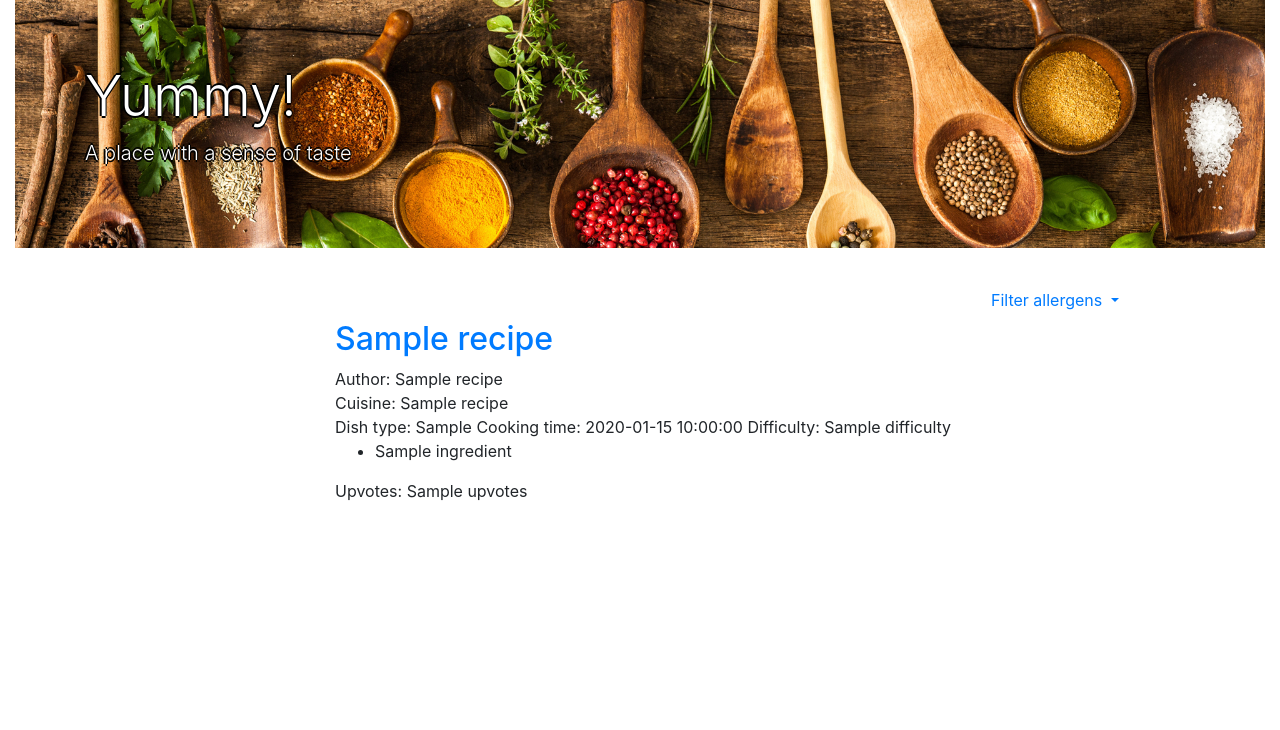
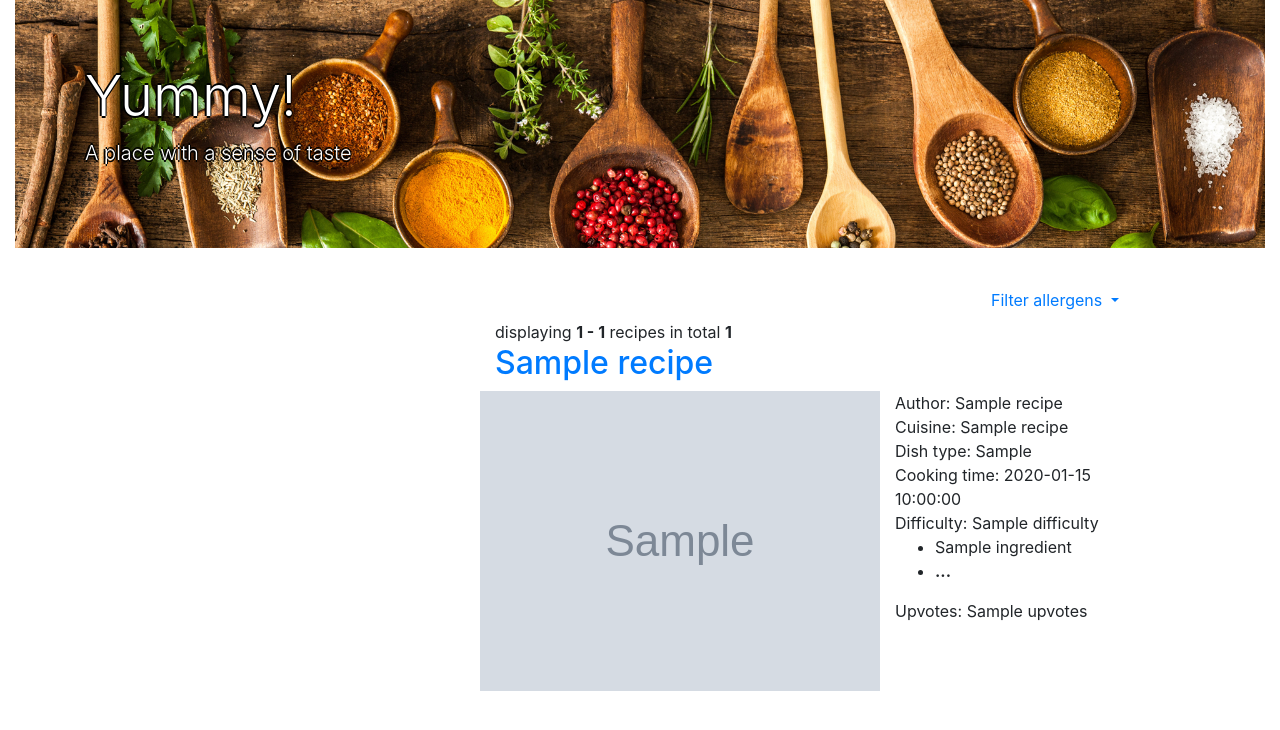
Before and after one commit to kajamiko/cookbook, a Flask app: page / in a window 1280 px wide. Shown: the part 57-787 px from the top of the page. Run offline with Flask 2, Linux system fonts and the light colour scheme; grey boxes marked "Sample" are stand-in pictures; a database or web service that is not in the repository returns one stand-in record (values such as "Sample title"); some libraries are stand-ins or nearby versions.

Commit message:
added pagination and fixed recipes view issues

```diff
--- a/run.py
+++ b/run.py
@@ -6,6 +6,8 @@ from flask_pymongo import PyMongo
 from secret import db_name, uri_str, secret_key
 import datetime
 import re
+from flask import Blueprint
+from flask_paginate import Pagination, get_page_parameter
 
 
 app = Flask(__name__)
@@ -65,8 +67,13 @@ def exclude_query(ready_string):
 def get_recipes(cuisine_name="", dish_name="", query=""):
     """This function takes optional arguments to pass a query to the database, or if none, it just gets all the recipes
     """
+
+    query_db = ""
+    if (query):
+        query_db = {"$text": {"$search": query }}
+    page = request.args.get(get_page_parameter(), type=int, default=1)
+
     allergens = ""
-
     if(cuisine_name):
         recipes = mongo.db.recipes.find({"cuisine_name": cuisine_name})
 
@@ -86,12 +93,19 @@ def get_recipes(cuisine_name="", dish_name="", query=""):
             #print(allergens)
             recipes = exclude_query(allergens)
         else:
-            recipes = mongo.db.recipes.find()
+            if(query_db != ""):
+                recipes = mongo.db.recipes.find(query_db)
+            else:
+                recipes = mongo.db.recipes.find()
 
     recipes.sort('upvotes', pymongo.DESCENDING)
+    pagination = Pagination(page=page, total=recipes.count(),
+    record_name='recipes',per_page=5,
+    css_framework="bootstrap4")
 
     return render_template("recipes.html",
-    recipes=recipes)
+        recipes=recipes,
+        pagination=pagination,)
 
 @app.route('/register', methods=["GET", "POST"])
 def register():
--- a/templates/base.html
+++ b/templates/base.html
@@ -11,8 +11,9 @@
                     background-size: cover;
                     color: white;
                     text-shadow: -2px 0 black, 0 2px black, 1px 0 black, 0 -2px black;
+                    font-size: 2em;
+                    }
 
-                    }
          </style>
     </head>
 
@@ -60,7 +61,7 @@
 
         <div class="container-fluid">
             <div class="jumbotron jumbotron-fluid" id="jumbo">
-                <div class="container"  >
+                <div class="container" id="text" >
                     <h1 class="display-4">Yummy!</h1>
                     <p class="lead">A place with a sense of taste</p>
                 </div>
--- a/templates/recipes.html
+++ b/templates/recipes.html
@@ -43,34 +43,43 @@
         </div>
     </div>
 </div>
+<div class="row justify-content-center">
+<div class="col-md-3"></div>
+<div class="col-md-6">
+{{ pagination.info }}
+{{ pagination.links }}
+        {% for recipe in recipes %}
 
+       <a href="{{ url_for('show_recipe', recipe_id=recipe._id) }}" ><h2> {{ recipe.recipe_name }} </h2></a>
        <div class="row">
-    <div class="col-md-3"></div>
+           <img  width="400" height="300"src="{{ recipe.image_url }}" alt="recipe image"></img>
+           <div class="col">Author: {{ recipe.author_name }}
+                          <br>
+                        Cuisine: {{ recipe.cuisine_name }}
+                        <br>
+                        Dish type: {{ recipe.dish_type }}
+                        <br>
+                       Cooking time: {{ recipe.cooking_time }}
+                       <br>
+                       Difficulty:  {{ recipe.difficulty }}
 
-     <div class="col-md-9 justify-content-center">
-        {% for recipe in recipes %}
-<!-- Here, there will be a link to a separate recipe view -->
-       <a href="{{ url_for('show_recipe', recipe_id=recipe._id) }}" ><h2> {{ recipe.recipe_name }} </h2></a>
-       <span>Author: {{ recipe.author_name }}</span>
-       <br>
-       <span>Cuisine: {{ recipe.cuisine_name }}</span>
-       <br>
-       <span>Dish type: {{ recipe.dish_type }}</span>
-       <span>Cooking time: {{ recipe.cooking_time }} </span><span>Difficulty:  {{ recipe.difficulty }}</span>
                         <ul>
                             <!--And this makes jinja display only 3 first ingredients -->
                             {% for ingredient in recipe.ingredients_list[:3] %}
-
                             <li>{{ ingredient }}</li>
-
                             {% endfor %}
+                            <li><b>...</b></li>
                         </ul>
 
-        <span>Upvotes: {{ recipe.upvotes }}</span>
+                        Upvotes: {{ recipe.upvotes }}
+            </div>
+        </div>
                          {% endfor %}
+
     </div>
     </div>
 
+          {{ pagination.links }}
 
             <script src="https://ajax.googleapis.com/ajax/libs/jquery/3.3.1/jquery.min.js"></script>
             <script src="https://cdnjs.cloudflare.com/ajax/libs/popper.js/1.14.0/umd/popper.min.js"></script>
```
Lines whose indentation alone changed are shown as unchanged.
